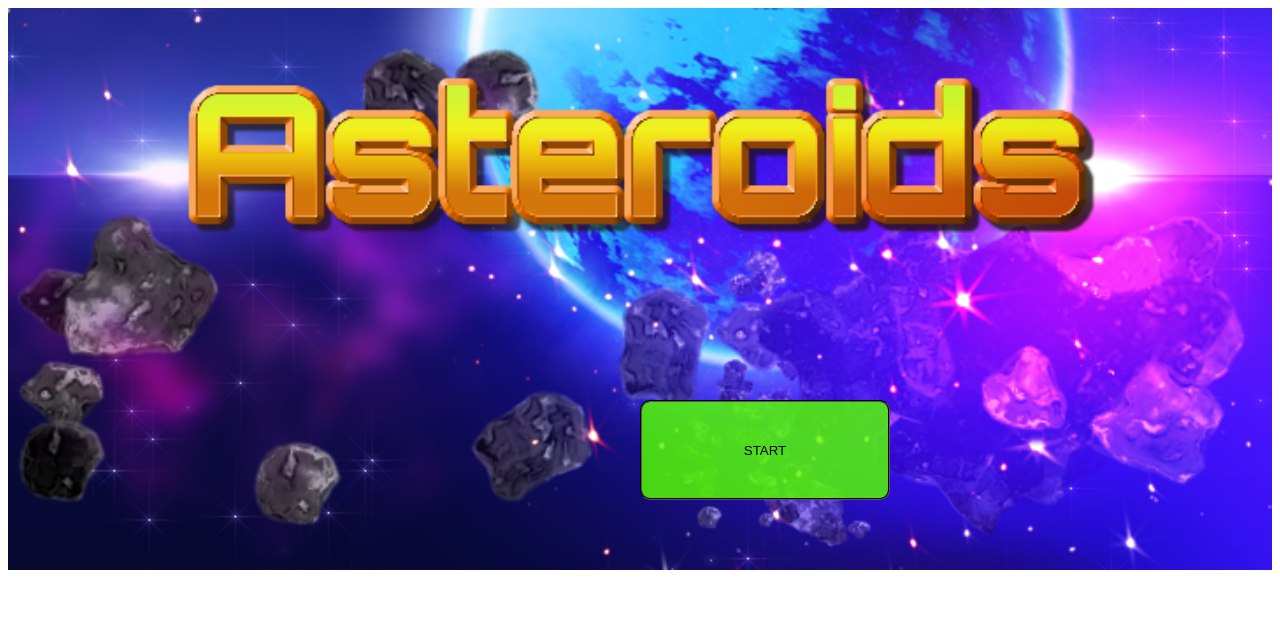
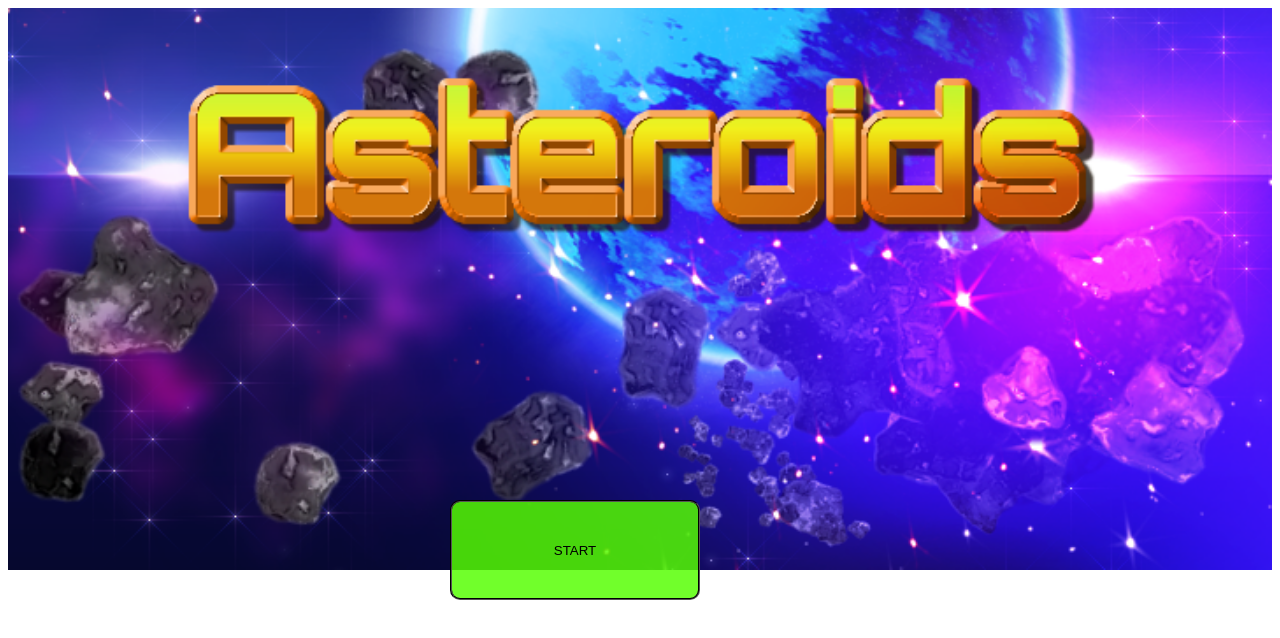
Before and after one commit to brudomeh/steroids, a plain HTML site: page index.html in a window 1280 px wide. Drawn offline with Linux system fonts and the light colour scheme.

Commit message:
terminado

```diff
--- a/style.css
+++ b/style.css
@@ -31,15 +31,15 @@ background-color: rgba(85, 255, 0, 0.83);
 height: 100px;
 width: 250px;
 position: absolute;
-bottom: 300px;
-right: 390px;
+bottom: 200px;
+right: 580px;
 border-radius: 10px;
 border-style: groove
 }
 
 #restart{
   background-color: rgba(85, 255, 0, 0.83);
-  height: 100px;
+  height: 70px;
   width: 250px;
   position: absolute;
   bottom: 20px;
```
